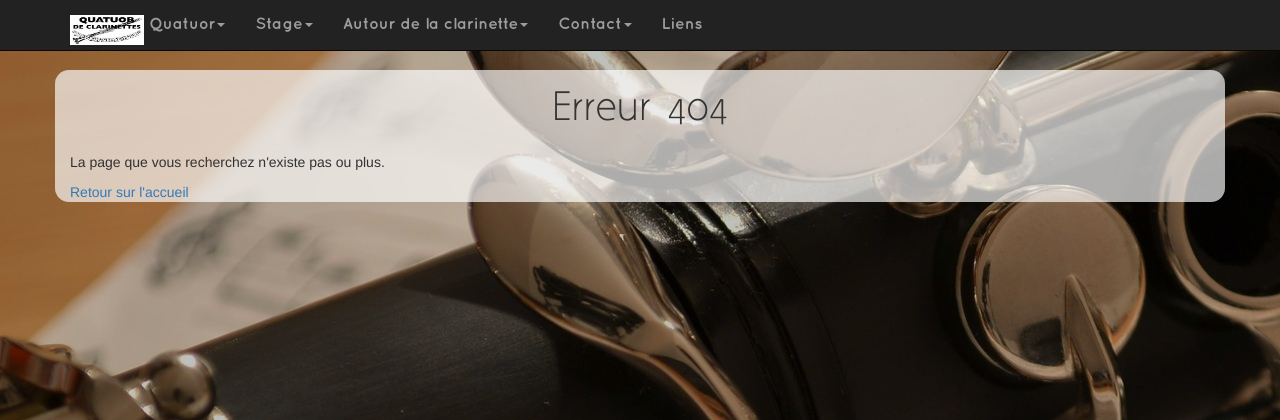
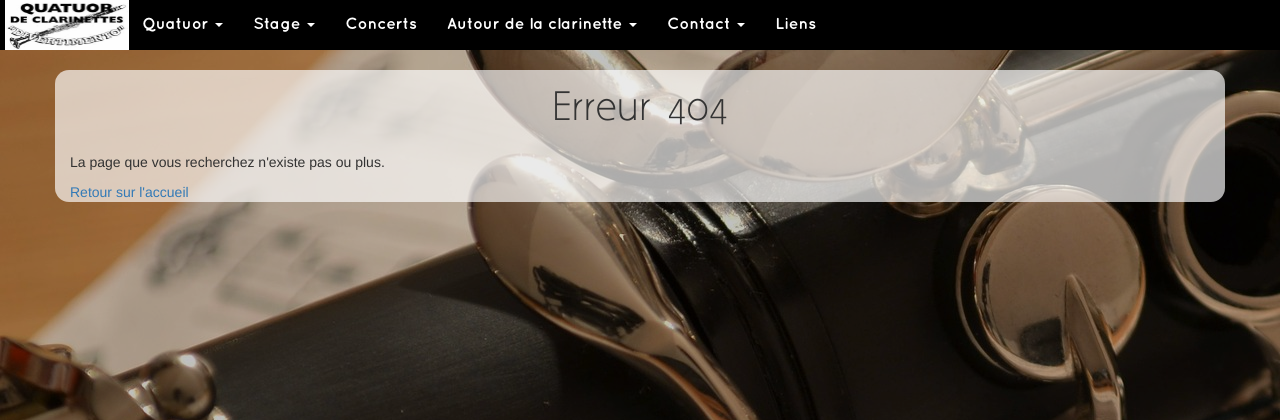
Before and after one commit to Ladislus/dut2_projet_projet-quatuor-2a11b, a Python web app: template Developpement/templates/other/page_404.html in a window 1280 px wide. Shown: the top 420 px of the page. Run offline with Jinja, Linux system fonts and the light colour scheme; the template is opened without the code that fills it, so the values that code supplies are empty; some libraries are stand-ins or nearby versions.

Commit message:
modification menu sans images

```diff
--- a/Developpement/static/styles/base.css
+++ b/Developpement/static/styles/base.css
@@ -24,10 +24,38 @@ body{
 
 }
 
-.navbar{
+/*  Menu de navigation  */
+
+.navbar-nav{
   font-family: adam;
   font-size: medium;
 }
+
+.navbar-nav a{
+  color: white;
+}
+
+.navbar-nav img{
+  height: 250%;
+  margin-left: -30%;
+  margin-top: -18%;
+}
+
+.navbar-collapse{
+  background-color: black;
+}
+
+.navbar-nav:hover .dropdown-toggle:hover{
+  background-color: lightgrey;
+  color: black;
+}
+
+li.dropdown:hover > .dropdown-menu {
+    display: block;
+}
+
+/*  Fin du menu de navigation  */
+
 
 .division-membres {
   display: flex;
@@ -289,14 +317,6 @@ h3{
   margin-left: 42.5%;
   margin-top:-1.5%;
 }
-.dropdowngeneral{
-  /*display: flex;
-  flex-wrap: wrap;*/
-  margin-top: 2%;
-  font-family: 'aaa';
-  padding-right:2%;
-  text-align: center;
-}
 .global2{
   text-align: center;
   display: flex;
--- a/Developpement/templates/base.html
+++ b/Developpement/templates/base.html
@@ -9,36 +9,24 @@
 {% endblock %}
 
 {% block navbar %}
-<nav class="navbar navbar-inverse navbar-fixed-top" role="navigation">
-    <div class="container">
-      <div class="navbar-header ">
-        <button type="button" class="navbar-toggle collapsed" data-toggle="collapse" data-target="#navbar" aria-expanded="false" aria-controls="navbar">
-          <span class="sr-only"></span>
-          <span class="icon-bar"></span>
-          <span class="icon-bar"></span>
-          <span class="icon-bar"></span>
-        </button>
+<div class="navbar-fixed-top collapse navbar-collapse" id="bs-example-navbar-collapse-1" role="navigation">
+      <ul class="nav navbar-nav">
         <a class="navbar-brand" href="/"><img src="{{ url_for('static',filename='img/diverti.png') }}" alt="diverti.png" class="img-accueil"> </a>
-      </div>
-      <div id="navbar" class="collapse navbar-collapse">
-        <ul class="nav navbar-nav">
-          <li class="dropdown tab-home">
-              <a href="#" class="dropdown-toggle" data-toggle="dropdown" role="button" aria-expanded="false">Quatuor<span class="caret"></span></a>
-              <ul class="dropdown-menu" role="menu">
+        <li class="dropdown">
+          <a href="#" class="dropdown-toggle" data-toggle="dropdown">Quatuor <b class="caret"></b></a>
+          <ul class="dropdown-menu">
             <li><a href="/quatuor/presentation/">Présentation</a></li>
             <li><a href="/quatuor/repertoire/">Repertoire</a></li>
             <li><a href="/quatuor/extrait/0">Extrait</a></li>
-                <li><a href="/quatuor/concerts/">Concerts</a></li>
             <li><a href="/quatuor/presse/all/0">Presse</a></li>
           </ul>
         </li>
-            <li class="dropdown tab-home">
-                <a href="#" class="dropdown-toggle" data-toggle="dropdown" role="button" aria-expanded="false">Stage<span class="caret"></span></a>
-                <ul class="dropdown-menu" role="menu">
+        <li class="dropdown">
+          <a href="#" class="dropdown-toggle" data-toggle="dropdown">Stage <b class="caret"></b></a>
+          <ul class="dropdown-menu">
             <li><a href="/stage/presentation/">Présentation</a></li>
             <li><a href="/stage/inscription/">Inscription</a></li>
             <li><a href="/stage/programmes/">Programmes</a></li>
-                  <li><a href="/stage/concerts/">Concerts</a></li>
             <li><a href="/stage/presse/">Presse</a></li>
             <li><a href="/stage/recettes/">Recettes</a></li>
 
@@ -50,35 +38,30 @@
             <li><a href="/stage/paiement/">Paiement</a></li>
 
             {% endif %}
-
-
           </ul>
         </li>
-              <li class="dropdown tab-home">
-                  <a href="#" class="dropdown-toggle" data-toggle="dropdown" role="button" aria-expanded="false">Autour de la clarinette<span class="caret"></span></a>
-                  <ul class="dropdown-menu" role="menu">
+        <li><a class="dropdown-toggle" href="/quatuor/concerts/">Concerts</a></li>
+        <li class="dropdown">
+          <a href="#" class="dropdown-toggle" data-toggle="dropdown">Autour de la clarinette <b class="caret"></b></a>
+          <ul class="dropdown-menu">
             <li><a href="/autourClarinette/historique/">Historique</a></li>
             <li><a href="/autourClarinette/informations/">Informations</a></li>
-                    <li><a href="/autourClarinette/datesConcerts/">Dates de concerts</a></li>
           </ul>
         </li>
-                <li class="dropdown tab-home">
-                    <a href="#" class="dropdown-toggle" data-toggle="dropdown" role="button" aria-expanded="false">Contact<span class="caret"></span></a>
-                    <ul class="dropdown-menu" role="menu">
+        <li class="dropdown">
+          <a href="#" class="dropdown-toggle" data-toggle="dropdown">Contact <b class="caret"></b></a>
+          <ul class="dropdown-menu">
             <li><a href="/contact/administratif/">Administratif</a></li>
             <li><a href="/contact/mentionsLegales/">Mentions Legals</a></li>
             <li><a href="/contact/renseignements/">Renseignements</a></li>
             <li><a href="/contact/ficheTechnique/">Fiche Technique</a></li>
             <li><a href="/contact/plaquette/">Plaquettte</a></li>
             <li><a href="/contact/musical/">Musical</a></li>
-
           </ul>
         </li>
-          <li id="tab-liens"><a href="/other/liens">Liens</a></li>
+        <li><a class="dropdown-toggle" href="/other/liens/">Liens</a></li>
       </ul>
-      </div><!--/.nav-collapse -->
-    </div>
-</nav>
+    </div><!-- /.navbar-collapse -->
 {% endblock %}
 
 {% block content %}
```
Lines whose indentation alone changed are shown as unchanged.
